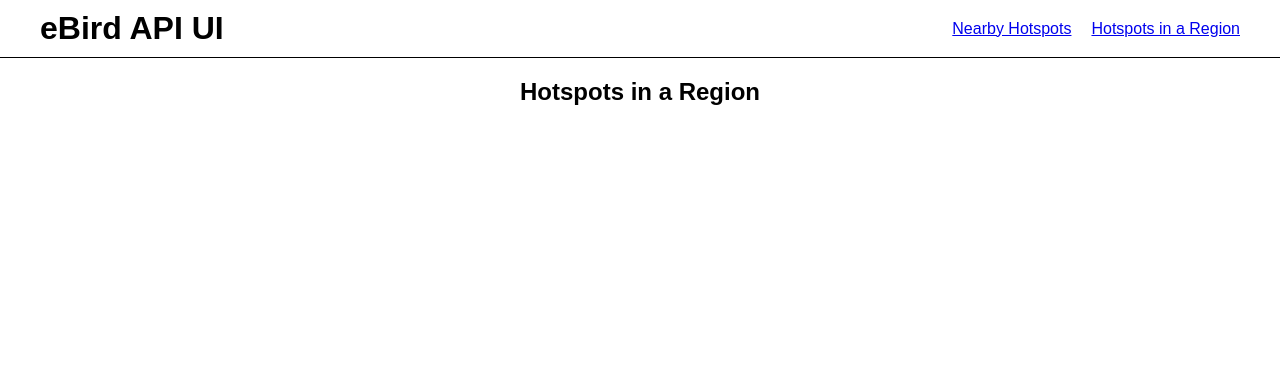
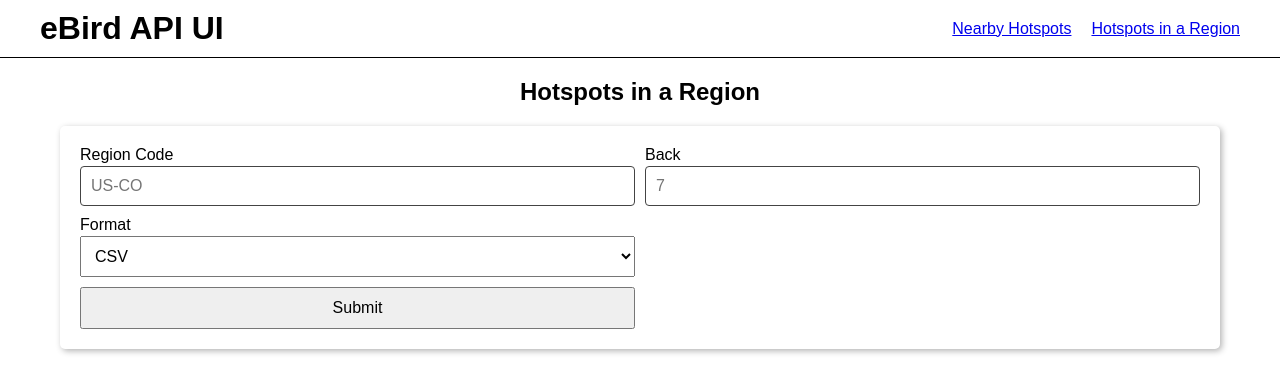
Before and after one commit to Fimbelowski/ebird-api-ui, a React (Vite) app: page /region-hotspots in a window 1280 px wide. Shown: the top 392 px of the page. Built offline with nearby package versions, Linux system fonts and the light colour scheme.

Commit message:
Add RegionHotspots page.

```diff
--- a/src/pages/ref/hotspot/RegionHotspots.tsx
+++ b/src/pages/ref/hotspot/RegionHotspots.tsx
@@ -1,5 +1,119 @@
+import { type ChangeEvent, type FormEvent, useState } from 'react';
+
+import BackInput from '../../../components/BackInput';
 import BasePage from '../../../components/BasePage';
+import csvToArray from '../../../utilities/csvToArray';
+import DetailedHotspotTable from '../../../components/DetailedHotspotTable';
+import Details from '../../../components/Details';
+import type EbirdHotspot from '../../../types/EbirdHotspot';
+import Form from '../../../components/Form';
+import Format from '../../../types/Format';
+import FormatSelect from '../../../components/FormatSelect';
+import getValueFromChangeEvent from '../../../utilities/getValueFromChangeEvent';
+import isJson from '../../../utilities/isJson';
+import SimpleHotspotsTable from '../../../components/SimpleHotspotTable';
+import TextInput from '../../../components/TextInput';
+import useEbirdApi from '../../../utilities/useEbirdApi';
 
 export default function RegionHotspots() {
-  return <BasePage title="Hotspots in a Region"></BasePage>;
+  const [back, setBack] = useState('');
+  const [format, setFormat] = useState<Format>(Format.Csv);
+  const [hasQueried, setHasQueried] = useState(false);
+  const [hotspots, setHotspots] = useState<EbirdHotspot[]>([]);
+  const [loading, setLoading] = useState(false);
+  const [rawResponse, setRawResponse] = useState('');
+  const [regionCode, setRegionCode] = useState('');
+
+  const ebirdApi = useEbirdApi();
+
+  function getRegionHotspots(event: FormEvent) {
+    event.preventDefault();
+
+    setLoading(true);
+
+    ebirdApi
+      .getRegionHotspots(regionCode, back, format)
+      .then(async (response) => await response.text())
+      .then((data) => {
+        console.log(data);
+        setHotspots(
+          isJson(data)
+            ? JSON.parse(data)
+            : csvToArray(data, [
+                { name: 'locId' },
+                { name: 'countryCode' },
+                { name: 'subnational1Code' },
+                { name: 'subnational2Code' },
+                { name: 'lat' },
+                { name: 'lng' },
+                { name: 'locName' },
+                { defaultValue: 'N/A', name: 'latestObsDt' },
+                { defaultValue: '0', name: 'numSpeciesAllTime' },
+              ])
+        );
+        setRawResponse(data);
+        setHasQueried(true);
+      })
+      .catch((error) => {
+        console.error(error);
+      })
+      .finally(() => {
+        setLoading(false);
+      });
+  }
+
+  function onBackChange(event: ChangeEvent<HTMLInputElement>) {
+    const value = getValueFromChangeEvent(event);
+    setBack(value);
+  }
+
+  function onFormatChange(format: Format) {
+    setFormat(format);
+  }
+
+  function onRegionCodeChange(event: ChangeEvent<HTMLInputElement>) {
+    const value = getValueFromChangeEvent(event);
+    setRegionCode(value);
+  }
+
+  function showResults() {
+    return hasQueried && !loading;
+  }
+
+  return (
+    <BasePage title="Hotspots in a Region">
+      <Form onSubmit={getRegionHotspots}>
+        <TextInput
+          id="region-code"
+          label="Region Code"
+          onChange={onRegionCodeChange}
+          placeholder="US-CO"
+          required
+          value={regionCode}
+        />
+        <BackInput
+          id="back"
+          onChange={onBackChange}
+          value={back}
+        />
+        <FormatSelect
+          id="format"
+          onChange={onFormatChange}
+          value={format}
+        />
+      </Form>
+      {loading ? <p>Loading...</p> : null}
+      {showResults() ? (
+        <div className="region-hotspots__results">
+          <Details summary="Raw Response">{rawResponse}</Details>
+          <Details summary="Detailed Table">
+            <DetailedHotspotTable hotspots={hotspots} />
+          </Details>
+          <Details summary="Simplified Table">
+            <SimpleHotspotsTable hotspots={hotspots} />
+          </Details>
+        </div>
+      ) : null}
+    </BasePage>
+  );
 }
--- /dev/null
+++ b/src/sass/layout/_RegionHotspots.scss
@@ -0,0 +1,8 @@
+.region-hotspots {
+  &__results {
+    width: 100%;
+    display: flex;
+    flex-direction: column;
+    gap: 1rem;
+  }
+}
--- a/src/sass/main.scss
+++ b/src/sass/main.scss
@@ -7,6 +7,7 @@
 @import 'layout/Header';
 @import 'layout/Nav';
 @import 'layout/NearbyHotspots';
+@import 'layout/RegionHotspots';
 
 @import 'components/BaseInput';
 @import 'components/Button';
--- a/src/utilities/useEbirdApi.ts
+++ b/src/utilities/useEbirdApi.ts
@@ -107,7 +107,39 @@
     return await baseRequest('ref/hotspot/geo', queryParams);
   }
 
+  async function getRegionHotspots(
+    regionCode: string,
+    back?: string,
+    fmt: Format = Format.Csv
+  ) {
+    const urlParams: UrlParam[] = [
+      {
+        name: 'regionCode',
+        value: regionCode,
+      },
+    ];
+
+    const queryParams: QueryParam[] = [
+      {
+        defaultValue: 'csv',
+        name: 'fmt',
+        value: fmt,
+      },
+      {
+        name: 'back',
+        value: back,
+      },
+    ];
+
+    return await baseRequest(
+      'ref/hotspot/{{regionCode}}',
+      queryParams,
+      urlParams
+    );
+  }
+
   return {
     getNearbyHotspots,
+    getRegionHotspots,
   };
 }
```
